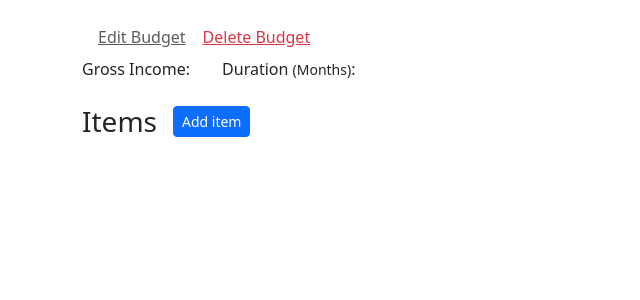
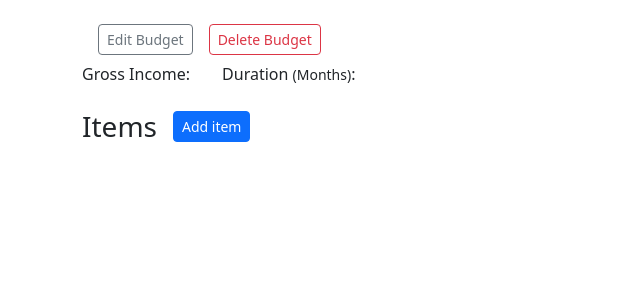
Before and after one commit to audreycode6/budget_app, a Flask app: page /budget/1 in a window 1280 px wide. Shown: the part 56-356 px from the top of the page, without its empty margins (0-640 px from the left). Run offline with Flask 3, Linux system fonts and the light colour scheme; data that the repository does not hold is empty; some libraries are stand-ins or nearby versions.

Commit message:
change budget edit link to button

```diff
--- a/src/budget_app/frontend/budget.html
+++ b/src/budget_app/frontend/budget.html
@@ -18,8 +18,10 @@
     <main class="container py-4">
       <section id="budget-heading" class="d-flex align-items-center gap-3">
         <h1 id="budget-title"></h1>
-        <a id="edit-budget-link" class="text-muted">Edit Budget</a>
-        <button id="delete-budget-btn" class="btn btn-link text-danger p-0">
+        <button id="edit-budget-btn" class="btn btn-sm btn-outline-secondary">
+          Edit Budget
+        </button>
+        <button id="delete-budget-btn" class="btn btn-sm btn-outline-danger">
           Delete Budget
         </button>
       </section>
--- a/src/budget_app/static/js/budget.js
+++ b/src/budget_app/static/js/budget.js
@@ -21,9 +21,6 @@ async function loadBudget() {
   const budgetId = getBudgetIdFromUrl();
   const payload = await fetchBudget(budgetId);
   const budget = payload?.budget ?? payload;
-
-  const editLink = document.getElementById('edit-budget-link');
-  editLink.href = `/budget/${budgetId}/edit`;
 
   const errorEl = document.getElementById('budget-error');
   const emptyMsg = document.getElementById('empty-budget-items');
@@ -77,6 +74,25 @@ async function loadBudget() {
     },
   });
 }
+
+/* =========================================================
+   edit budget
+========================================================= */
+document.addEventListener('DOMContentLoaded', () => {
+  const editBtn = document.getElementById('edit-budget-btn');
+  if (!editBtn) return;
+
+  editBtn.addEventListener('click', async () => {
+    const budgetId = getBudgetIdFromUrl();
+
+    if (!budgetId) {
+      alert('Invalid budget.');
+      return;
+    }
+
+    window.location.href = `/budget/${budgetId}/edit`;
+  });
+});
 
 /* =========================================================
    delete budget
--- a/src/budget_app/static/stylesheets/application.css
+++ b/src/budget_app/static/stylesheets/application.css
@@ -23,7 +23,7 @@
 }
 
 .list-group-item:hover {
-  background-color: #aef8d8;
+  background-color: #ccf7d3;
 }
 
 /* OLD */
```
